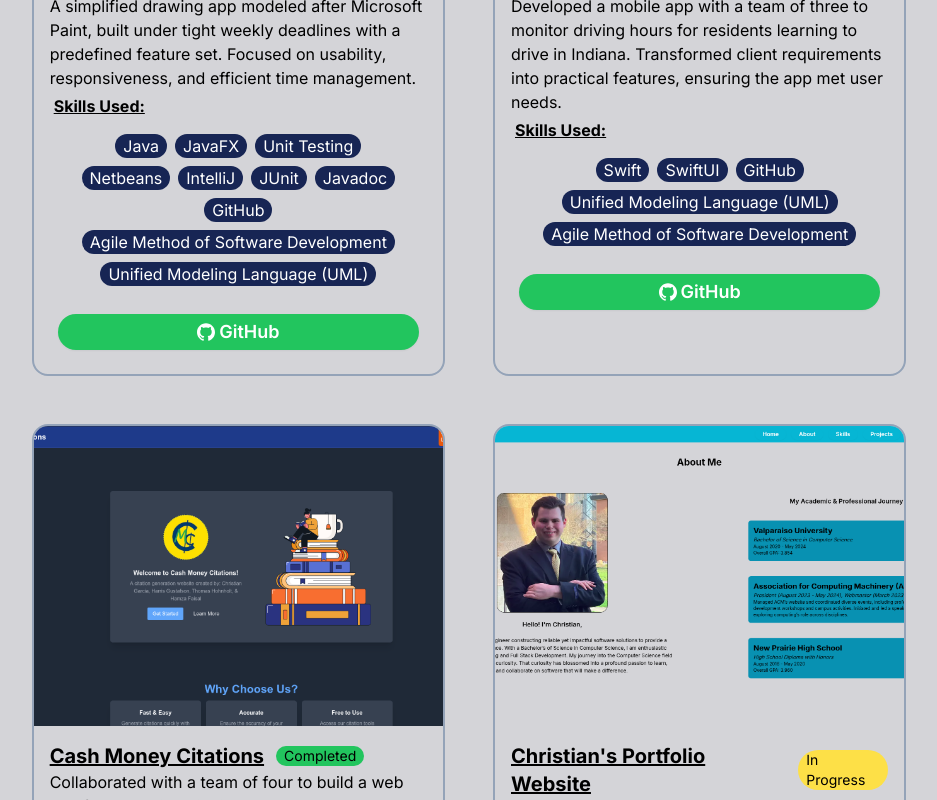
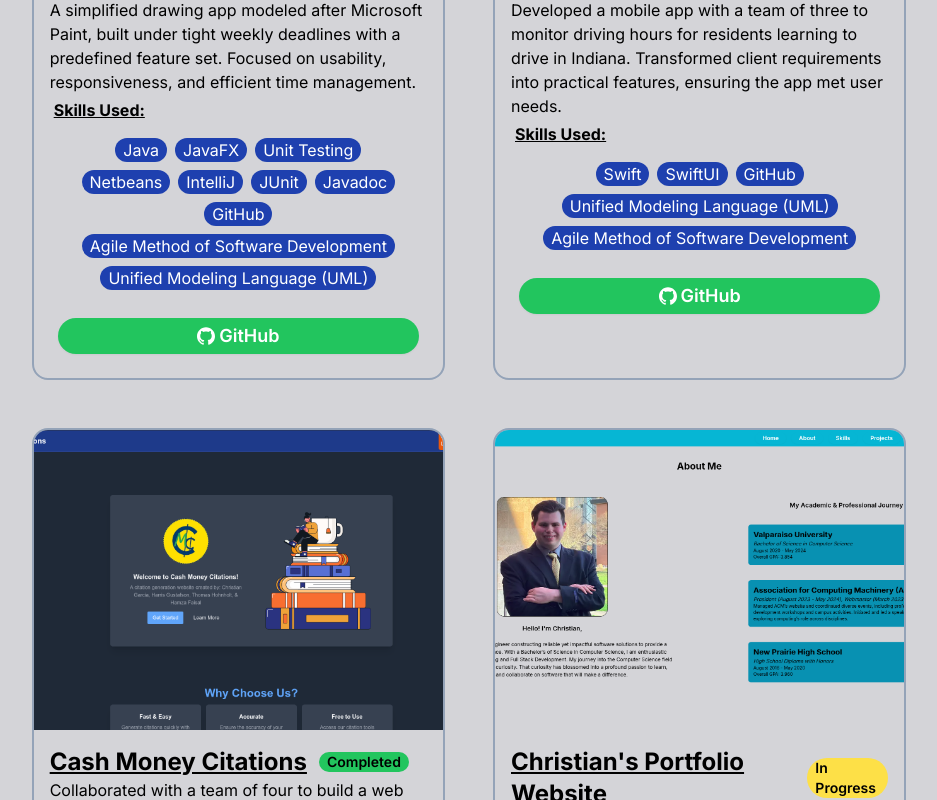
Before and after one commit to chrgarcia19/chrgarcia19.github.io, a Next.js app: page / in a window 1280 px wide. Shown: the part 2920-3720 px from the top of the page, without its empty margins (171-1108 px from the left). Built offline with nearby package versions, Linux system fonts and the light colour scheme.

Commit message:
Modified more styling on the webpage for dark mode compatibility

```diff
--- a/src/app/about/page.tsx
+++ b/src/app/about/page.tsx
@@ -6,7 +6,7 @@ import Image from "next/image";
 const AboutMe = () => {
     return (
         <>
-            <div id="about" className="p-5 pt-14 w-full h-screen bg-zinc-300 dark:bg-zinc-900">
+            <div id="about" className="p-5 pt-14 w-full h-screen bg-zinc-300 dark:bg-zinc-800">
                 <h2 className="flex justify-center items-center font-bold text-5xl p-10 text-blue-950 dark:text-blue-300">About Me</h2>
                 <div className="flex items-center justify-center">
                     <div className="flex flex-col items-center justify-normal w-1/2 p-10">
--- a/src/app/contact/page.tsx
+++ b/src/app/contact/page.tsx
@@ -5,8 +5,8 @@ import { SiIndeed } from "react-icons/si";
 const Contact = () => {
     return (
         <>
-            <div id="contact" className="flex flex-col pt-10 w-full bg-zinc-300 dark:bg-zinc-900">
-                <div className="flex flex-col items-center justify-center bg-blue-950 dark:bg-blue-300 gap-6 p-10">
+            <div id="contact" className="flex flex-col pt-10 w-full bg-zinc-300 dark:bg-zinc-800">
+                <div className="flex flex-col items-center justify-center bg-blue-950 dark:bg-blue-950 gap-6 p-10">
                     <h3 className="font-bold text-5xl p-10 text-zinc-300 dark:text-white">Get In Touch</h3>
                     <p className="text-2xl text-center w-1/2 p-5 text-white">I am actively seeking new opportunities in software engineering. If you have a role or project that aligns with my skills and experience, I would welcome the chance to connect. Please feel free to reach out!</p>
                     <StyledButton href={"mailto:christian.garcia@valpo.edu"} text={"Connect With Christian"} color={"bg-cyan-500 dark:bg-cyan-700"} hoveredColor={"bg-cyan-600 dark:hover:bg-cyan-600"} icon={null} other={"py-6 text-xl"} />
--- a/src/app/home/page.tsx
+++ b/src/app/home/page.tsx
@@ -9,7 +9,7 @@ import HomeText from "@/components/HomeText";
 const Homepage = () => {
     return (
         <>
-            <div className="flex justify-center items-center pt-14 w-full h-screen bg-zinc-300 dark:bg-zinc-900">
+            <div className="flex justify-center items-center pt-14 w-full h-screen bg-zinc-300 dark:bg-zinc-800">
                 <div className="flex flex-col items-center justify-center">
                     <div className="flex justify-center items-center gap-x-16 p-10">
                         <div className="justify-center space-y-2">
--- a/src/app/projects/page.tsx
+++ b/src/app/projects/page.tsx
@@ -8,7 +8,7 @@ import portfolioImage from "@/../public/Portfolio.png";
 const Projects = () => {
     return (
         <>
-            <div id="projects" className="flex flex-col flex-grow p-5 pt-14 w-full gap-8 bg-zinc-300 dark:bg-zinc-900">
+            <div id="projects" className="flex flex-col flex-grow p-5 pt-14 w-full gap-8 bg-zinc-300 dark:bg-zinc-800">
                 <h2 className="flex justify-center items-center font-bold text-5xl text-blue-950 dark:text-blue-300 p-4">Projects</h2>
                 <div className="flex flex-row flex-wrap gap-12 justify-center">
                     <ProjectCard
--- a/src/app/skills/page.tsx
+++ b/src/app/skills/page.tsx
@@ -9,7 +9,7 @@ import Concepts from "./concepts";
 const Skills = () => {
     return (
         <>
-            <div id="skills" className="flex flex-col pt-10 pl-14 pr-14 h-screen w-full bg-zinc-300 dark:bg-zinc-900">
+            <div id="skills" className="flex flex-col pt-10 pl-14 pr-14 h-screen w-full bg-zinc-300 dark:bg-zinc-800">
                 <h2 className="flex justify-center items-center font-bold text-5xl text-blue-950 dark:text-blue-300 p-10">My Techical Skills</h2>
                 <h3 className="flex justify-start text-2xl font-bold">Programming Languages</h3>
                 <ProgrammingLanguages />
--- a/src/components/ProjectCard.tsx
+++ b/src/components/ProjectCard.tsx
@@ -31,11 +31,11 @@ const ProjectCard = (props: Props) => {
                 </div>
                 <div className="flex flex-col p-4 w-full">
                     <span className="flex flex-row items-center space-x-3">
-                        <p className="font-bold text-xl underline">{props.name}</p>
+                        <p className="font-bold text-2xl underline">{props.name}</p>
                         {props.status && (
-                            <p className="bg-green-500 w-fit rounded-full px-2 text-sm">Completed</p>
+                            <p className="bg-green-500 dark:bg-green-600 font-semibold w-fit rounded-full px-2 text-sm">Completed</p>
                         ) || (
-                            <p className="bg-yellow-300 w-fit rounded-full px-2 text-sm">In Progress</p>
+                            <p className="bg-yellow-300 dark:bg-yellow-500 font-semibold w-fit rounded-full px-2 text-sm">In Progress</p>
                         )}
                     </span>
                     <p>{props.description}</p>
@@ -44,7 +44,7 @@ const ProjectCard = (props: Props) => {
                     <div className="flex flex-wrap gap-2 p-2 m-2 place-content-center">
                         {props.skills.map((skill: String, index: number) => (
                             <div key={index}>
-                                <ItemBox color={"bg-blue-950 dark:bg-blue-300"} hoveredColor={"bg-blue-800"} width={""} boxType={"rounded-full"} padding={"px-2"} other={"text-white dark:text-black"}>
+                                <ItemBox color={"bg-blue-800 dark:bg-blue-300"} hoveredColor={"bg-blue-950 dark:bg-blue-600"} width={""} boxType={"rounded-full"} padding={"px-2"} other={"text-white dark:text-black"}>
                                     {skill}
                                 </ItemBox>
                             </div>
```
